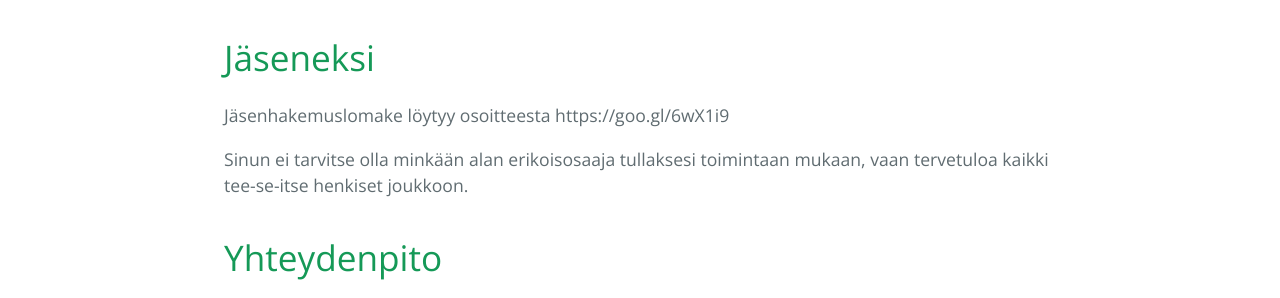
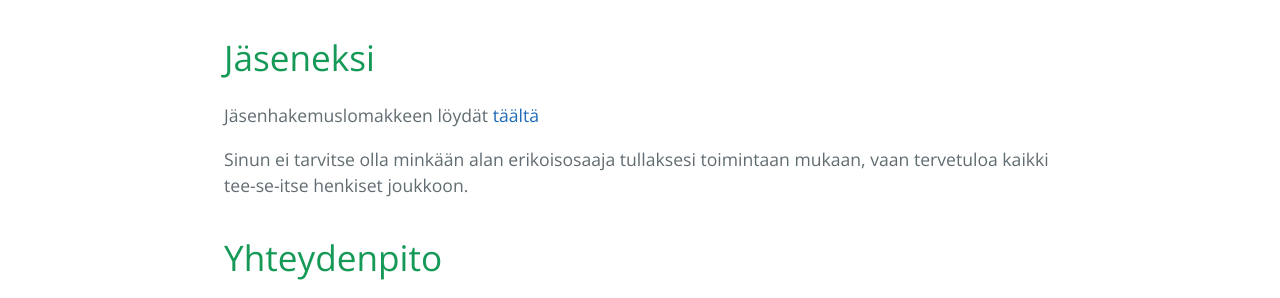
Before and after one commit to d1stro/SeinajokiHacklab.github.io, a Jekyll site: the page built from index.md, in a window 1280 px wide. Shown: the part 985-1283 px from the top of the page. Built offline with Jekyll 4.4.1, drawn with Linux system fonts in a browser that asks for light colours; nearby versions of some CDN libraries.

Commit message:
Update index.md

```diff
--- a/index.md
+++ b/index.md
@@ -20,7 +20,7 @@ Hacklab (tunnettu myös nimityksillä hackerspace, hackspace, häckläb ja maker
 </blockquote>
 
 # Jäseneksi
-Jäsenhakemuslomake löytyy osoitteesta https://goo.gl/6wX1i9
+Jäsenhakemuslomakkeen löydät [täältä](https://goo.gl/6wX1i9)
 
 Sinun ei tarvitse olla minkään alan erikoisosaaja tullaksesi toimintaan mukaan, vaan tervetuloa kaikki tee-se-itse henkiset joukkoon.
 
```
